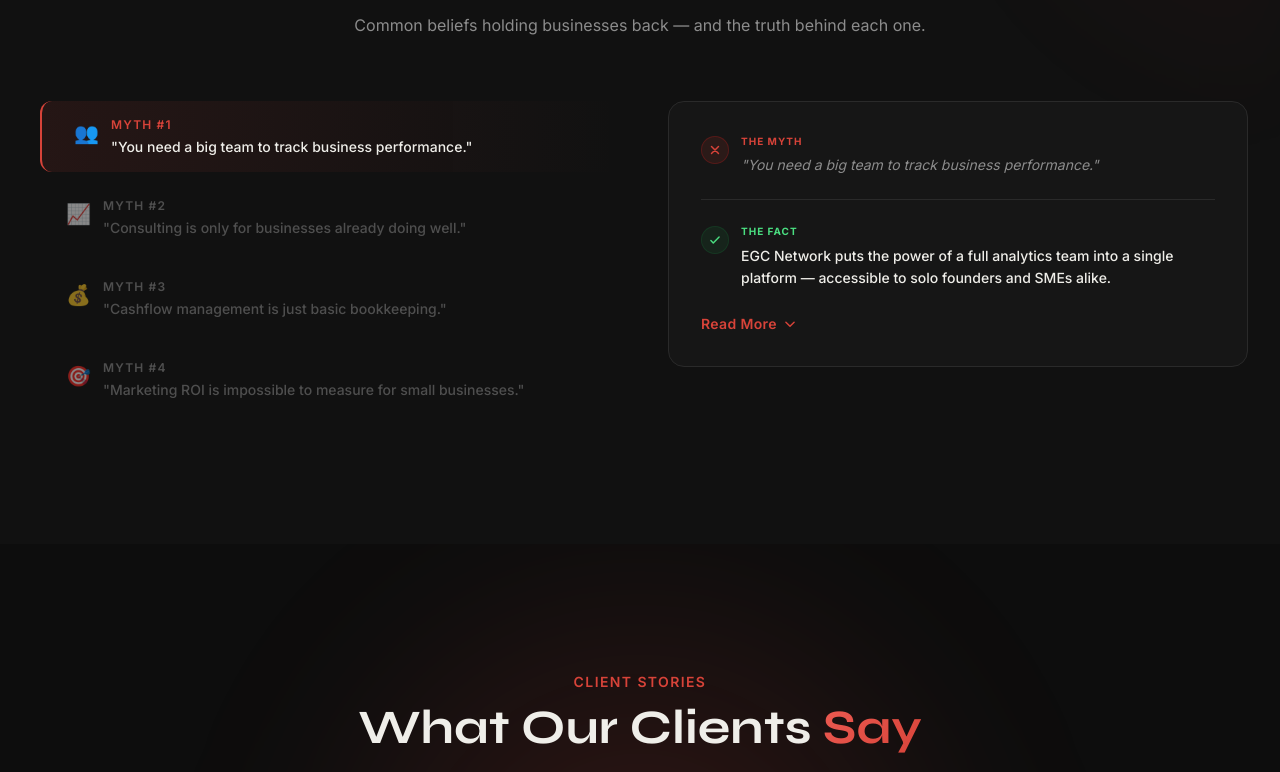
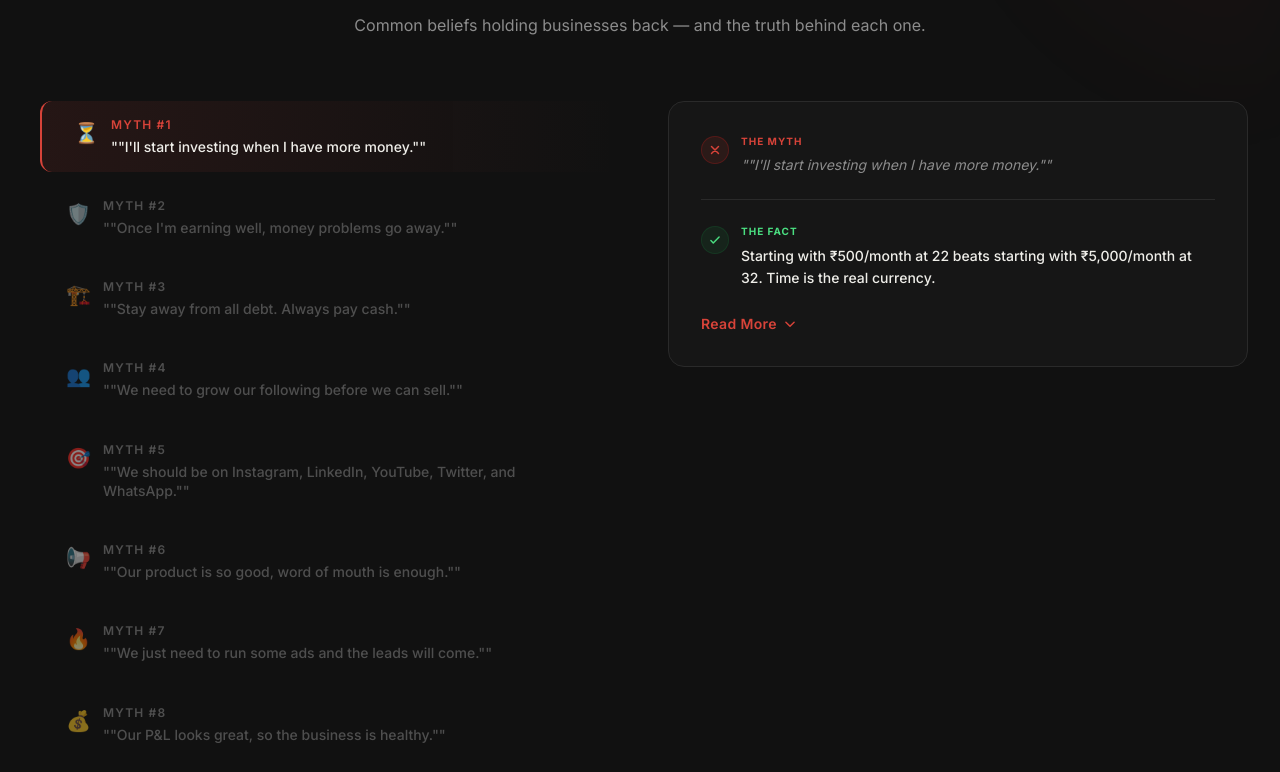
Before and after one commit to denimpattani/EGCN, a React (Vite) app in the folder client/: page / in a window 1280 px wide. Shown: the part 2019-2791 px from the top of the page. Built offline with nearby package versions, Linux system fonts and the light colour scheme; no server answers.

Commit message:
feat: updated myth breakers content based on pdf

```diff
--- a/client/src/constants/mythBreaker.js
+++ b/client/src/constants/mythBreaker.js
@@ -1,34 +1,82 @@
 export const mythBreakerData = [
   {
     id: 1,
-    myth: 'You need a big team to track business performance.',
-    fact: 'EGC Network puts the power of a full analytics team into a single platform — accessible to solo founders and SMEs alike.',
+    myth: '"I\'ll start investing when I have more money."',
+    fact: 'Starting with ₹500/month at 22 beats starting with ₹5,000/month at 32. Time is the real currency.',
     detail:
-      'Most business owners think data-driven decisions are reserved for enterprises with dedicated finance departments. EGCN proves otherwise. With automated daily entry forms, smart suggestions, and visual dashboards, any business owner can run boardroom-level analysis on their own.',
+      'The brutal truth is that the amount you start with matters far less than when you start. Compounding works against you every day you wait. The real barrier is psychological, not financial. You need to build the habit, which naturally scales when income grows.',
+    icon: '⏳',
+  },
+  {
+    id: 2,
+    myth: '"Once I\'m earning well, money problems go away."',
+    fact: 'Financial security is built on margin and systems, not salary size.',
+    detail:
+      'A high salary without financial structure is like a fast car with no steering wheel. Lifestyle inflation is real and ruthless. True security is the gap between income and expenses, multiplied by your systems to protect it (savings, insurance, legal structures).',
+    icon: '🛡️',
+  },
+  {
+    id: 3,
+    myth: '"Stay away from all debt. Always pay cash."',
+    fact: 'Bad debt costs you money. Good debt makes you money.',
+    detail:
+      'The most successful businesses use debt as a tool, not a trap. A loan for a depreciating asset is destructive. But a loan to acquire an asset that grows faster than the cost of borrowing is leverage working for you.',
+    icon: '🏗️',
+  },
+  {
+    id: 4,
+    myth: '"We need to grow our following before we can sell."',
+    fact: '100 engaged buyers beat 100,000 passive scrollers every time.',
+    detail:
+      'The follower obsession costs massive wasted time and ad spend. Vanity metrics have almost no direct relationship to revenue. Stop chasing the count and obsess over conversion—how many followers become leads, and how many leads become clients?',
     icon: '👥',
   },
   {
-    id: 2,
-    myth: 'Consulting is only for businesses already doing well.',
-    fact: 'The best time to get expert guidance is before the problems compound — not after.',
+    id: 5,
+    myth: '"We should be on Instagram, LinkedIn, YouTube, Twitter, and WhatsApp."',
+    fact: 'Depth beats breadth. Own one channel before you expand to the next.',
     detail:
-      `EGC Network's subscription model puts expert advisory within reach of businesses at any stage. Whether you're at ₹5L or ₹50L annual turnover, structured financial and marketing guidance pays for itself within weeks of implementation.`,
-    icon: '📈',
+      'Trying to maintain a presence on six platforms simultaneously without a full team produces mediocre content. Find where your ideal client spends the most time and go deep. Mastery on one platform always outperforms mediocrity on six.',
+    icon: '🎯',
   },
   {
-    id: 3,
-    myth: 'Cashflow management is just basic bookkeeping.',
-    fact: 'Cashflow is the pulse of your business. Mismanaging it has killed more profitable companies than any recession.',
+    id: 6,
+    myth: '"Our product is so good, word of mouth is enough."',
+    fact: 'Clarity is your competitive edge. Great marketing sells great products.',
     detail:
-      'EGC Network\'s cashflow module goes beyond ledgers. It maps receivables vs payables, projects future liquidity gaps, and alerts you before a cash crunch hits. It\'s proactive financial intelligence, not reactive record-keeping.',
+      'The market doesn\'t reward quality alone; it rewards visibility combined with quality. If a potential customer encounters your business and cannot understand within 10 seconds what you do and why it matters, you have a communication problem.',
+    icon: '📢',
+  },
+  {
+    id: 7,
+    myth: '"We just need to run some ads and the leads will come."',
+    fact: 'Fix the funnel first. Then use ads to pour fuel on a fire that\'s already burning.',
+    detail:
+      'Used prematurely, paid ads are a shortcut to losing money fast. Ads just drive traffic into a leaking bucket if your messaging and offer are weak. Nail the message organically first, build a converting funnel, then amplify.',
+    icon: '🔥',
+  },
+  {
+    id: 8,
+    myth: '"Our P&L looks great, so the business is healthy."',
+    fact: 'Profit doesn\'t pay salaries — cash does.',
+    detail:
+      'Companies with strong profit margins close their doors because they run out of cash at the wrong moment. Profit is an accounting concept. Cash is oxygen. Never confuse your P&L with your bank balance; they tell completely different stories.',
     icon: '💰',
   },
   {
-    id: 4,
-    myth: 'Marketing ROI is impossible to measure for small businesses.',
-    fact: 'Every marketing spend has a traceable impact — you just need the right system to see it.',
+    id: 9,
+    myth: '"We just need more clients and the cash flow will sort itself out."',
+    fact: 'More revenue applied to a broken model usually makes cash flow worse.',
     detail:
-      'EGC Network links your marketing activities directly to revenue outcomes. Set campaign targets, log daily efforts, and let the system calculate your actual ROI. No spreadsheets. No guesswork. Clear, visual, weekly reports.',
-    icon: '🎯',
+      'Scaling a broken cash flow model amplifies the problem. Delivering more work means upfront expenses, while your cash receipts arrive later. Fix your cash cycle before you scale. Revenue is not the cure—timing is.',
+    icon: '🔄',
+  },
+  {
+    id: 10,
+    myth: '"We\'ll send the invoice when we get around to it."',
+    fact: 'Invoice faster, collect smarter. Invoicing is your most powerful financial lever.',
+    detail:
+      'Invoicing is not admin paperwork; it is the mechanism by which revenue becomes actual money. Shortening your payment cycle by invoicing the same day work is delivered is one of the most impactful changes you can make—and it costs nothing.',
+    icon: '⚡',
   },
 ]
```
